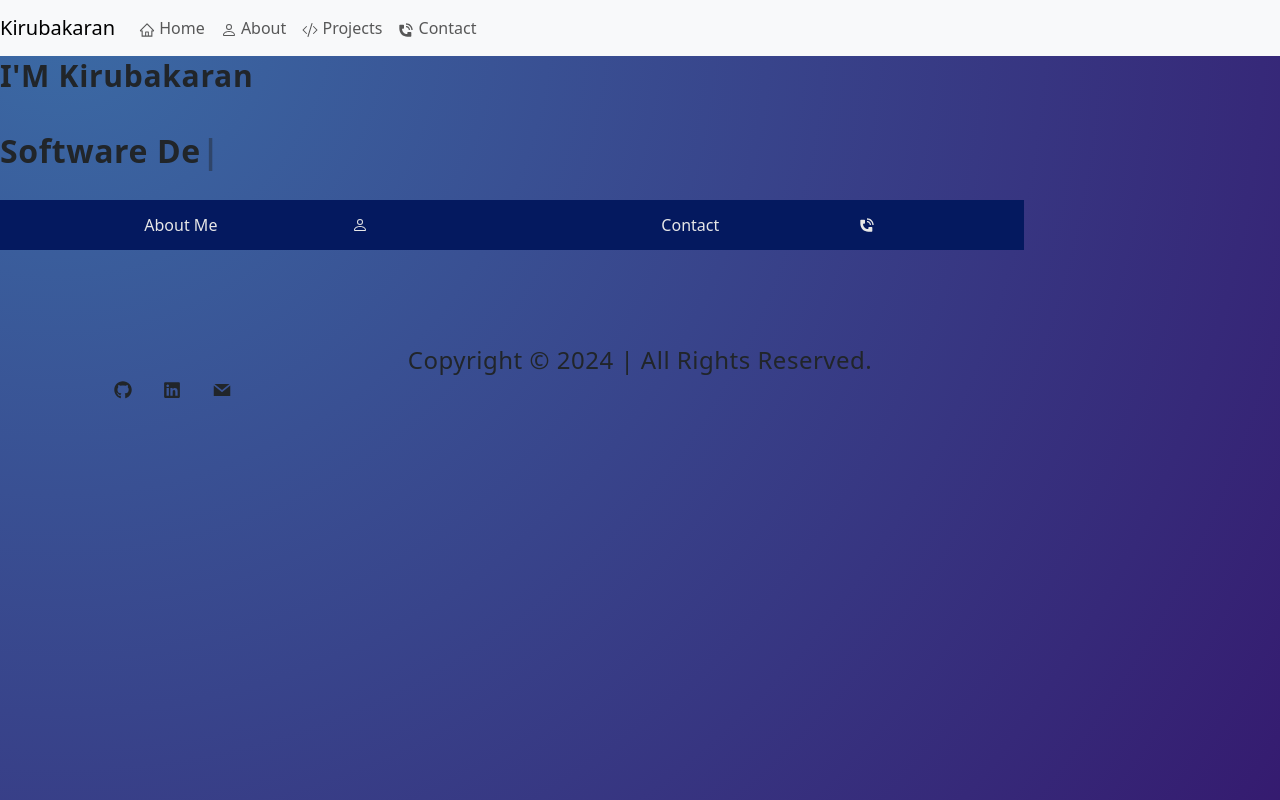
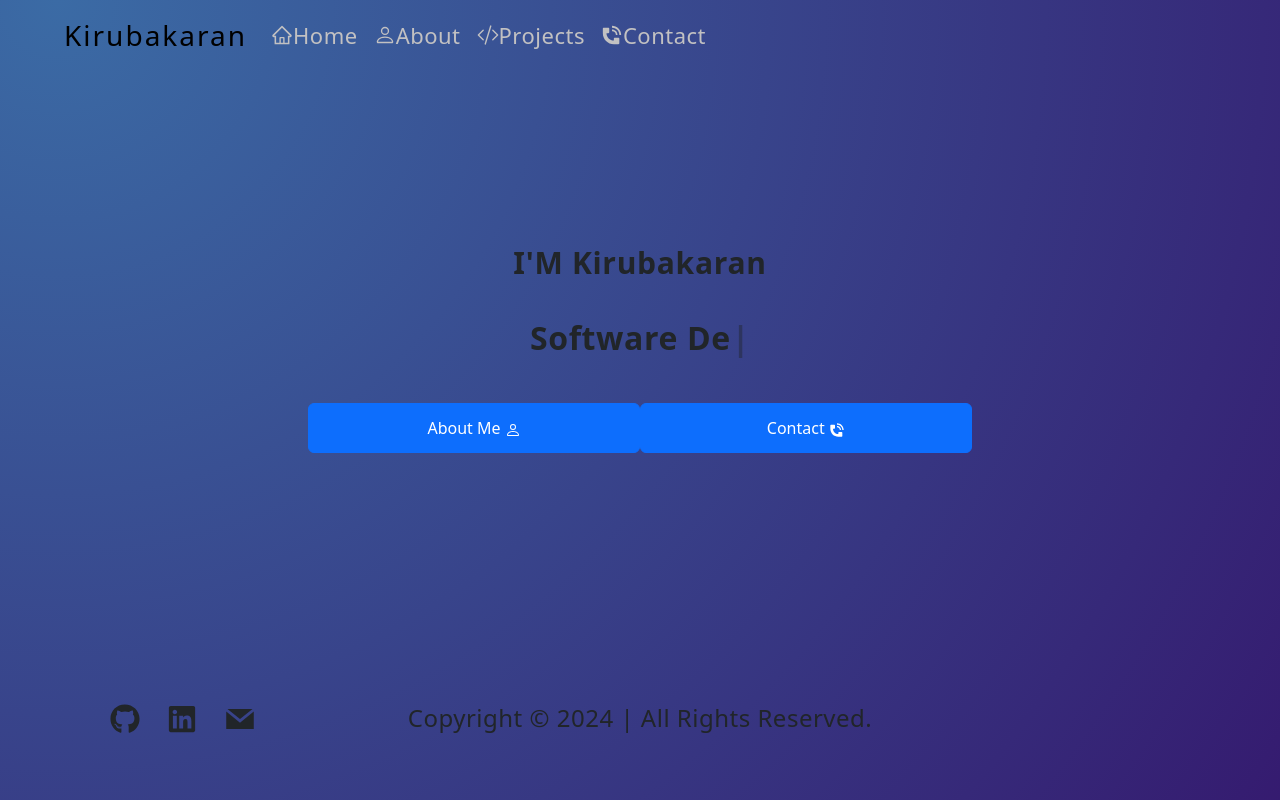
Before and after one commit to Kiruba2602/MyPortfolio, a React (Vite) app: page / in a window 1280 px wide. Built offline with nearby package versions, Linux system fonts and the light colour scheme.

Commit message:
new commit

```diff
--- a/src/Components/Footer.jsx
+++ b/src/Components/Footer.jsx
@@ -8,12 +8,12 @@ const Footer = () => {
   let year = date.getFullYear();
 
   return (
-    <footer className="mt-16">
+    <footer className="mt-5" style={{ width: '90%', margin: '10px auto', marginTop: '80px' }}>
       <Container>
-        <Row>
+        <Row className="justify-content-center align-items-center" style={{ height: '40px' }}>
           <Col className="text-center py-3">
-            <h4>Copyright &copy; {year} | All Rights Reserved.</h4>
-            <div className="footerLinks">
+            <h4 style={{ letterSpacing: '0.5px', fontWeight: '500', marginBottom: '-40px' }}>Copyright &copy; {year} | All Rights Reserved.</h4>
+            <div className="footerLinks" style={{ display: 'flex', width: '200px', justifyContent: 'space-evenly', fontSize: '30px' }}>
               <a href="https://github.com/Kiruba2602/" target="_blank" rel="noreferrer noopener"><FaGithub /></a>
               <a href="https://linkedin.com/in/kirubakaranbalaraman/" target="_blank" rel="noreferrer noopener"><FaLinkedin /></a>
               <a href="mailTo:kirubakaran260202@gmail.com" target="_blank" rel="noreferrer noopener"><GrMail /></a>
--- a/src/Components/Home.jsx
+++ b/src/Components/Home.jsx
@@ -1,27 +1,28 @@
-//Home.jsx
 import React from "react";
 import { Link } from "react-router-dom";
+import { Button, Container, Row, Col } from "react-bootstrap";
 import Type from './Type.jsx';
 import { CgPhone } from "react-icons/cg";
 import { BsPerson } from "react-icons/bs";
 
-const Home = ()=>{
+const Home = () => {
     return (
-        <div>
-            <div className="Homepage">
-                <div className="HomeText mt-5">
+        <Container fluid className="Homepage">
+            <Row className="align-items-center justify-content-center" style={{ minHeight: '80vh' }}>
+                <Col md={8} className="HomeText text-center mt-5">
                     <h1>I'M <strong>Kirubakaran</strong></h1>
                     <Type />
-                    <Link to="/About">
-                        <button>About Me <BsPerson /></button>
-                    </Link>
-
-                    <Link to="/Contact" >
-                        <button>Contact <CgPhone /></button>
-                    </Link>
-                </div>
-            </div>
-        </div>
+                    <div className="mt-3">
+                        <Link to="/About">
+                            <Button variant="primary" className="mr-2">About Me <BsPerson /></Button>
+                        </Link>
+                        <Link to="/Contact">
+                            <Button variant="primary" className="ml-2">Contact <CgPhone /></Button>
+                        </Link>
+                    </div>
+                </Col>
+            </Row>
+        </Container>
     );
 };
 
--- a/src/Components/Navbar.jsx
+++ b/src/Components/Navbar.jsx
@@ -1,4 +1,4 @@
-import React, { useState } from 'react';
+import React, { useState, useEffect } from 'react';
 import { Link } from 'react-router-dom';
 import { Navbar, Nav } from 'react-bootstrap';
 import { AiOutlineHome } from 'react-icons/ai';
@@ -25,15 +25,25 @@ const NavComponent = () => {
   window.addEventListener("scroll", scrollHandler);
 
   return (
-    <Navbar expanded={expanded} expand="lg" className={navbarBlur ? 'bg-light blur' : 'bg-light'} fixed="top">
-      <Navbar.Brand onClick={() => window.location.href = '/'}>Kirubakaran</Navbar.Brand>
+    <Navbar expanded={expanded} expand="lg" className={`Navbar ${navbarBlur ? 'blur' : ''}`} fixed="top">
+      <Navbar.Brand href="/" className="Logo fs-3">
+        Kirubakaran
+      </Navbar.Brand>
       <Navbar.Toggle aria-controls="responsive-navbar-nav" onClick={showMenu} />
       <Navbar.Collapse id="responsive-navbar-nav">
-        <Nav className="mr-auto">
-          <Nav.Link as={Link} to="/" onClick={() => setExpanded(false)}><AiOutlineHome /> Home</Nav.Link>
-          <Nav.Link as={Link} to="/About" onClick={() => setExpanded(false)}><BsPerson /> About</Nav.Link>
-          <Nav.Link as={Link} to="/Project" onClick={() => setExpanded(false)}><BsCodeSlash /> Projects</Nav.Link>
-          <Nav.Link as={Link} to="/Contact" onClick={() => setExpanded(false)}><CgPhone /> Contact</Nav.Link>
+        <Nav className="mr-auto NavbarLinks">
+          <Nav.Link as={Link} to="/" onClick={() => setExpanded(false)}>
+            <AiOutlineHome /> Home
+          </Nav.Link>
+          <Nav.Link as={Link} to="/About" onClick={() => setExpanded(false)}>
+            <BsPerson /> About
+          </Nav.Link>
+          <Nav.Link as={Link} to="/Project" onClick={() => setExpanded(false)}>
+            <BsCodeSlash /> Projects
+          </Nav.Link>
+          <Nav.Link as={Link} to="/Contact" onClick={() => setExpanded(false)}>
+            <CgPhone /> Contact
+          </Nav.Link>
         </Nav>
       </Navbar.Collapse>
     </Navbar>
--- a/src/index.css
+++ b/src/index.css
@@ -90,9 +90,8 @@ button:hover {
 }
 
 .Logo {
-  font-size: 32px;
   letter-spacing: 2px;
-  padding-left: 7%;
+  padding-left: 5%;
   color: var(--color);
   display: flex;
   align-items: center;
@@ -102,7 +101,7 @@ button:hover {
 
 .NavbarLinks {
   display: flex;
-  justify-content: space-between;
+  justify-content: space-around;
   align-items: center;
   padding-right: 7%;
   font-weight: 500;
```
